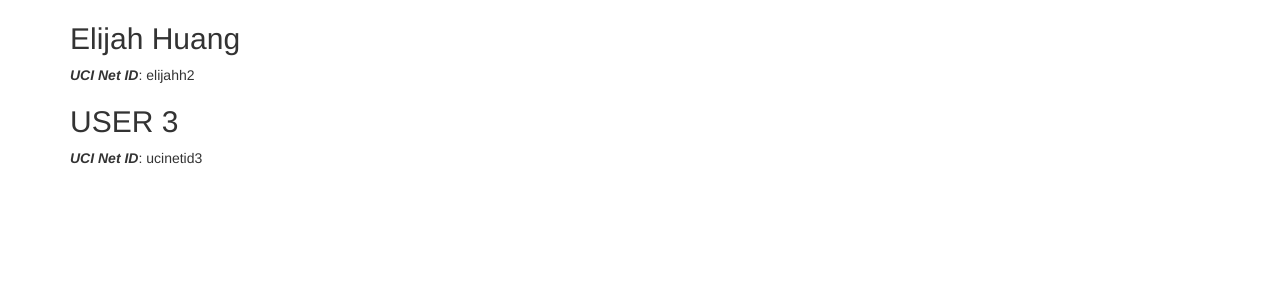
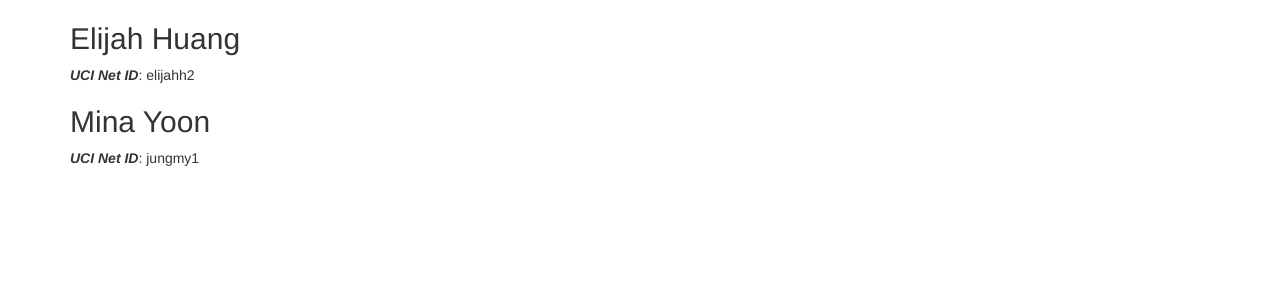
Before and after one commit to Xiaoli-Catherine/ChessBots, a Jekyll site: the page built from docs/team.md, in a window 1280 px wide. Shown: the part 294-594 px from the top of the page. Built offline with Jekyll 4.4.1, drawn with Linux system fonts in a browser that asks for light colours.

Commit message:
Update team.md -mina

```diff
--- a/docs/team.md
+++ b/docs/team.md
@@ -12,5 +12,5 @@
 ## Elijah Huang
 ***UCI Net ID***: elijahh2
 
-## USER 3
-***UCI Net ID***: ucinetid3
+## Mina Yoon
+***UCI Net ID***: jungmy1
```
